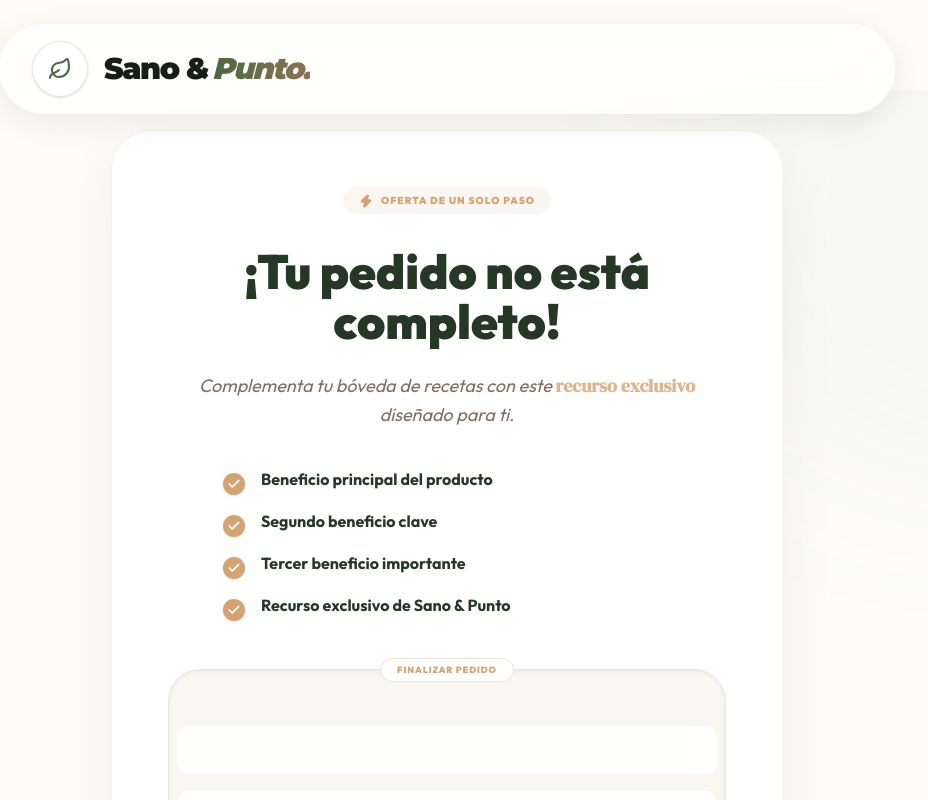
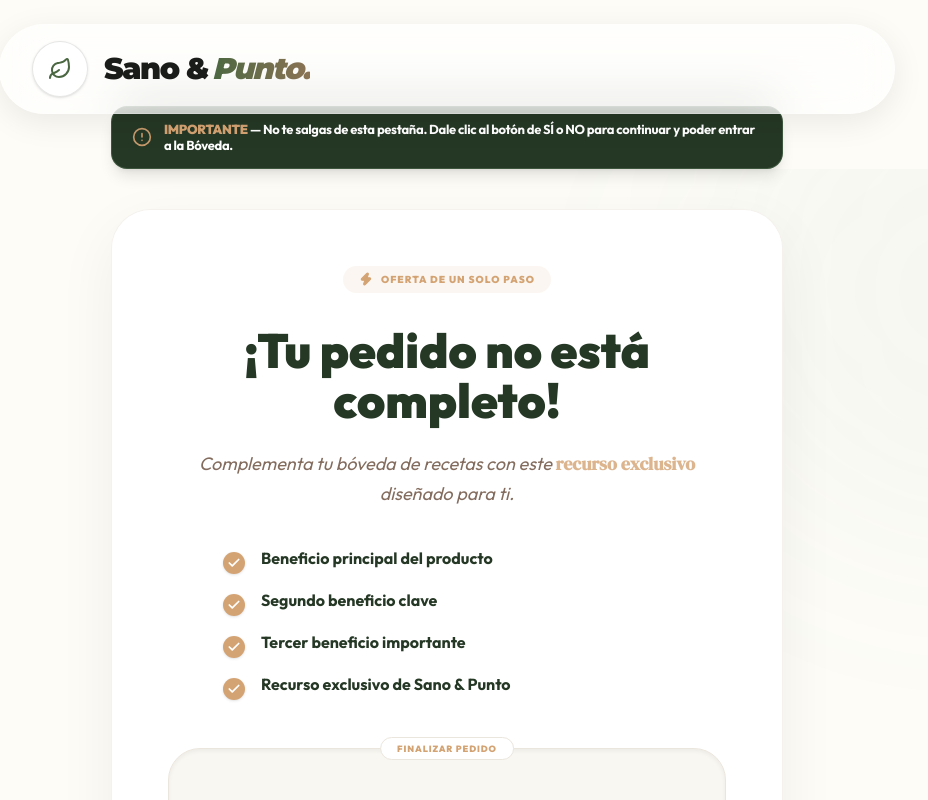
Before and after one commit to SanoyPunto2026/recetas-sano-y-punto, a Next.js app: page /upsell in a window 1280 px wide. Shown: the top 800 px of the page, without its empty margins (193-1121 px from the left). Built offline with nearby package versions, Linux system fonts and the light colour scheme.

Commit message:
feat: add important warning banner on upsell and downsell pages

```diff
--- a/src/app/downsell/page.tsx
+++ b/src/app/downsell/page.tsx
@@ -7,6 +7,14 @@ export default function DownsellPage() {
    return (
       <div className="min-h-screen bg-[#FDFCF7] flex flex-col">
          <StickyHeader hideButton={true} />
+
+         {/* Alerta importante */}
+         <div className="w-[95%] max-w-2xl mx-auto mt-4 bg-[#253725] text-white px-5 py-3.5 rounded-2xl flex items-center gap-3 shadow-lg border border-[#74a074]/30 z-50 relative">
+            <AlertCircle size={20} className="shrink-0 text-[#D4A373] animate-pulse" />
+            <p className="text-[11px] md:text-[13px] font-bold leading-tight tracking-tight">
+               <span className="text-[#D4A373] font-black uppercase">IMPORTANTE</span> — No te salgas de esta pestaña. Dale clic al botón de SÍ o NO para continuar y poder entrar a la Bóveda.
+            </p>
+         </div>
 
          <main className="flex-1 flex items-start justify-center p-4 md:p-12 overflow-x-hidden relative pt-[20px] md:pt-[40px]">
             {/* Background Subtle Elements */}
--- a/src/app/upsell/page.tsx
+++ b/src/app/upsell/page.tsx
@@ -7,6 +7,14 @@ export default function UpsellPage() {
    return (
       <div className="min-h-screen bg-[#FDFCF7] flex flex-col">
          <StickyHeader hideButton={true} />
+
+         {/* Alerta importante */}
+         <div className="w-[95%] max-w-2xl mx-auto mt-4 bg-[#253725] text-white px-5 py-3.5 rounded-2xl flex items-center gap-3 shadow-lg border border-[#74a074]/30 z-50 relative">
+            <AlertCircle size={20} className="shrink-0 text-[#D4A373] animate-pulse" />
+            <p className="text-[11px] md:text-[13px] font-bold leading-tight tracking-tight">
+               <span className="text-[#D4A373] font-black uppercase">IMPORTANTE</span> — No te salgas de esta pestaña. Dale clic al botón de SÍ o NO para continuar y poder entrar a la Bóveda.
+            </p>
+         </div>
 
          <main className="flex-1 flex items-start justify-center p-4 md:p-12 overflow-x-hidden relative pt-[20px] md:pt-[40px]">
             {/* Background Subtle Elements */}
```
